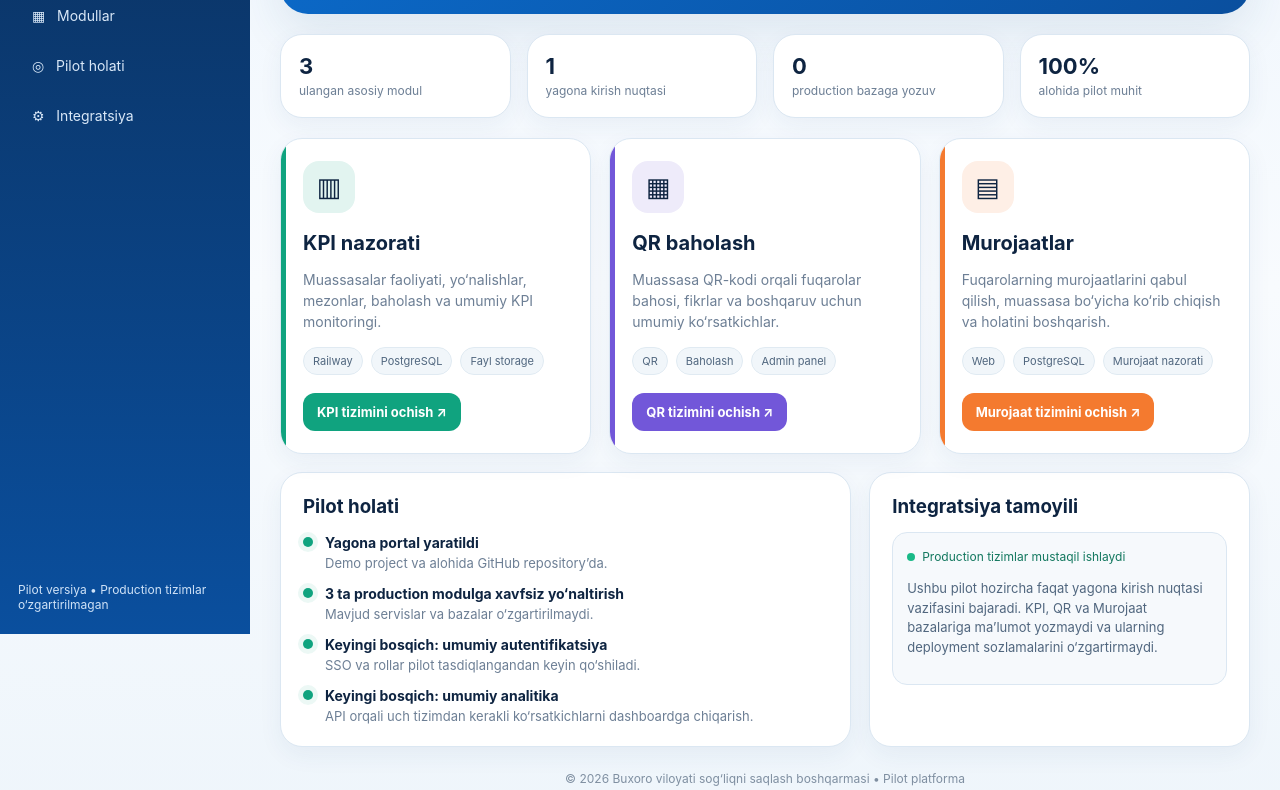
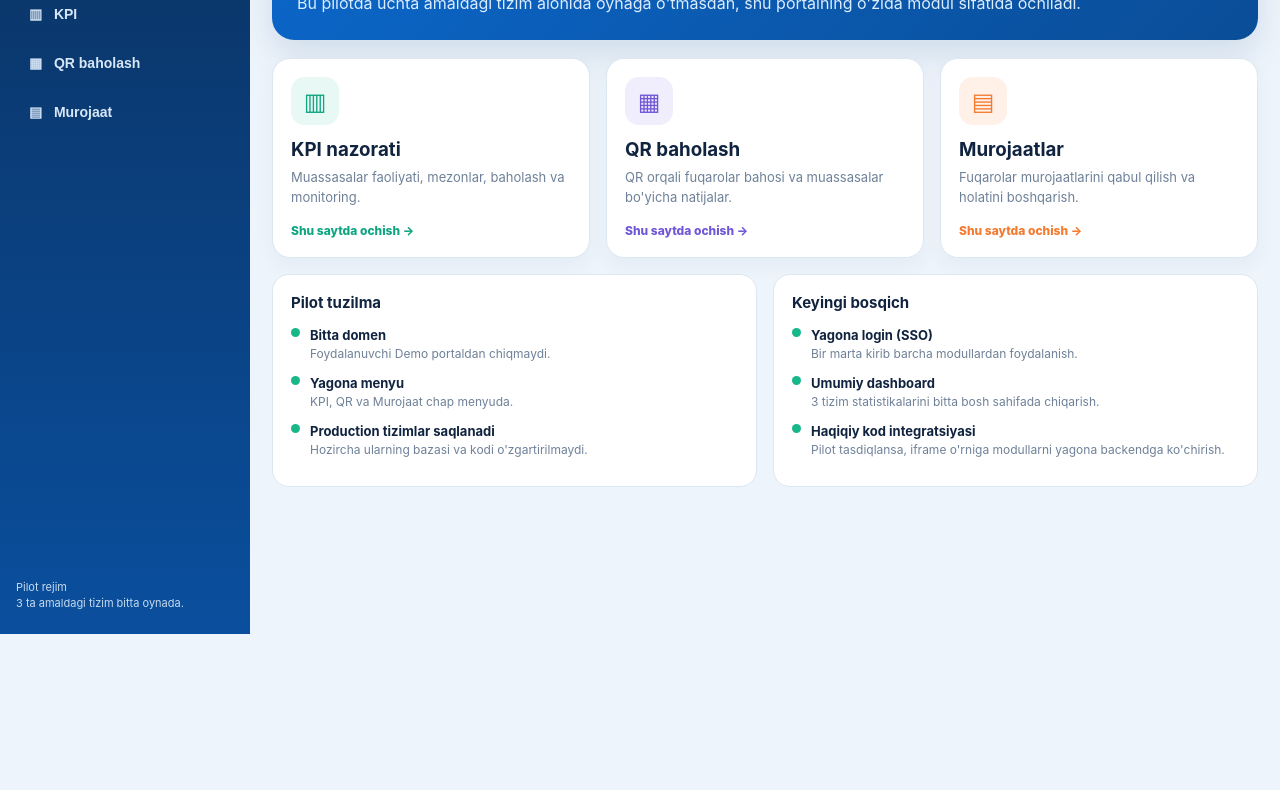
Before and after one commit to cccczzzz778-byte/demo, a website: page public/index.html in a window 1280 px wide. Shown: the part 166-956 px from the top of the page. After the commit the page ends 800 px from the top, so only its background shows below. Drawn offline with Linux system fonts and the light colour scheme.

Commit message:
Embed KPI QR and Murojaat modules inside unified portal

```diff
--- a/public/index.html
+++ b/public/index.html
@@ -1,129 +1,92 @@
 <!doctype html>
 <html lang="uz">
 <head>
-  <meta charset="utf-8" />
-  <meta name="viewport" content="width=device-width,initial-scale=1" />
+<meta charset="utf-8"/>
+<meta name="viewport" content="width=device-width,initial-scale=1"/>
 <title>Buxoro SSB Raqamli Boshqaruv Platformasi</title>
-  <meta name="description" content="KPI, QR baholash va Murojaat tizimlarini birlashtiruvchi pilot portal" />
 <style>
-    :root{
-      --bg:#f3f7fb;--panel:#fff;--ink:#0e2441;--muted:#6d7f95;--line:#dbe7f2;
-      --blue:#0b6bcb;--blue2:#0a4f9e;--green:#10a37f;--purple:#7257d9;--orange:#f47a2f;
-      --shadow:0 18px 45px rgba(28,74,119,.10);--radius:22px;
-    }
-    *{box-sizing:border-box}
-    body{margin:0;font-family:Inter,Segoe UI,Arial,sans-serif;background:linear-gradient(180deg,#eff6fd 0,#f8fbfe 45%,#eef5fb 100%);color:var(--ink)}
-    a{text-decoration:none;color:inherit}
-    .layout{min-height:100vh;display:grid;grid-template-columns:250px 1fr}
-    aside{background:linear-gradient(180deg,#0b315f,#0a4f9e);color:#fff;padding:28px 18px;position:sticky;top:0;height:100vh}
-    .brand{display:flex;gap:12px;align-items:center;margin-bottom:28px}
-    .brand-badge{width:48px;height:48px;border-radius:14px;background:#fff1;display:grid;place-items:center;font-size:24px;border:1px solid #ffffff2d}
-    .brand h1{font-size:16px;margin:0;line-height:1.25}.brand p{font-size:12px;margin:5px 0 0;color:#d9e8f8}
-    .nav{display:grid;gap:9px}.nav a{padding:12px 14px;border-radius:13px;color:#d9e8f8;font-size:14px}
-    .nav a.active,.nav a:hover{background:#ffffff17;color:white}
-    .aside-foot{position:absolute;bottom:22px;left:18px;right:18px;font-size:12px;color:#cfe2f7}
-    main{padding:30px}
-    .hero{border-radius:28px;background:linear-gradient(135deg,#0b6bcb,#0a4f9e);color:#fff;padding:28px 30px;box-shadow:var(--shadow);display:flex;justify-content:space-between;gap:20px;align-items:center}
-    .hero h2{font-size:30px;margin:0 0 8px}.hero p{margin:0;color:#dceeff;max-width:720px;line-height:1.55}
-    .pilot{background:#ffffff1d;border:1px solid #ffffff35;padding:10px 14px;border-radius:999px;font-size:13px;white-space:nowrap}
-    .stats{display:grid;grid-template-columns:repeat(4,1fr);gap:16px;margin:20px 0}
-    .stat,.card,.panel{background:var(--panel);border:1px solid var(--line);border-radius:var(--radius);box-shadow:0 8px 24px rgba(35,76,112,.06)}
-    .stat{padding:18px}.stat b{display:block;font-size:22px}.stat span{font-size:12px;color:var(--muted)}
-    .modules{display:grid;grid-template-columns:repeat(3,1fr);gap:18px}
-    .card{padding:22px;position:relative;overflow:hidden}.card:before{content:"";position:absolute;inset:0 auto 0 0;width:5px;background:var(--accent)}
-    .icon{width:52px;height:52px;border-radius:16px;background:color-mix(in srgb,var(--accent) 12%,white);display:grid;place-items:center;font-size:26px;margin-bottom:18px}
-    .card h3{margin:0 0 8px;font-size:20px}.card p{color:var(--muted);font-size:14px;line-height:1.5;min-height:64px}
-    .meta{display:flex;gap:8px;flex-wrap:wrap;margin:14px 0 18px}.tag{font-size:11px;padding:6px 9px;border-radius:999px;background:#f1f6fa;color:#51677f;border:1px solid #e0eaf2}
-    .btn{display:inline-flex;align-items:center;justify-content:center;padding:11px 14px;border-radius:12px;background:var(--accent);color:white;font-weight:700;font-size:13px}
-    .btn.secondary{background:#edf4fb;color:#22527c;margin-left:8px}
-    .bottom{display:grid;grid-template-columns:1.2fr .8fr;gap:18px;margin-top:18px}
-    .panel{padding:22px}.panel h3{margin:0 0 14px}.timeline{display:grid;gap:12px}.row{display:flex;gap:12px;align-items:flex-start}.dot{width:10px;height:10px;border-radius:50%;background:#10a37f;margin-top:5px;box-shadow:0 0 0 5px #10a37f14}.row b{font-size:14px}.row p{margin:3px 0 0;color:var(--muted);font-size:13px}
-    .notice{padding:14px;border-radius:15px;background:#f6f9fc;border:1px solid var(--line);color:#51677f;font-size:13px;line-height:1.5}
-    .status{display:inline-flex;align-items:center;gap:7px;font-size:12px;color:#13785f}.status:before{content:"";width:8px;height:8px;border-radius:50%;background:#19b987}
-    footer{color:#7f8fa1;font-size:12px;text-align:center;padding:24px}
-    @media(max-width:1050px){.layout{grid-template-columns:1fr}aside{height:auto;position:relative}.aside-foot{display:none}.nav{grid-template-columns:repeat(4,1fr)}.modules{grid-template-columns:1fr}.stats{grid-template-columns:repeat(2,1fr)}.bottom{grid-template-columns:1fr}}
-    @media(max-width:650px){main{padding:16px}.hero{align-items:flex-start;flex-direction:column}.hero h2{font-size:24px}.stats{grid-template-columns:1fr}.nav{grid-template-columns:1fr 1fr}.layout aside{padding-bottom:18px}}
+:root{--bg:#eef4fb;--panel:#fff;--ink:#10233f;--muted:#6f8198;--line:#dbe7f3;--blue:#0b63c8;--blue2:#083d7a;--green:#0fa581;--purple:#7057d8;--orange:#f47a2f}
+*{box-sizing:border-box}html,body{height:100%;margin:0;font-family:Inter,Segoe UI,Arial,sans-serif;background:var(--bg);color:var(--ink)}
+body{overflow:hidden}.app{height:100vh;display:grid;grid-template-columns:250px 1fr}
+aside{background:linear-gradient(180deg,#0b315f,#0a4f9e);color:white;padding:22px 16px;display:flex;flex-direction:column;gap:18px}
+.brand{display:flex;gap:11px;align-items:center;padding:4px 4px 12px;border-bottom:1px solid #ffffff20}.logo{width:44px;height:44px;border-radius:13px;background:#ffffff16;border:1px solid #ffffff24;display:grid;place-items:center;font-size:22px}.brand b{display:block;font-size:15px}.brand small{display:block;color:#d3e4f7;margin-top:3px}
+nav{display:grid;gap:9px}.navbtn{border:0;width:100%;text-align:left;padding:12px 13px;border-radius:12px;background:transparent;color:#d7e7f8;font-weight:650;cursor:pointer;font-size:14px}.navbtn:hover,.navbtn.active{background:#ffffff18;color:#fff}
+.badge{font-size:10px;margin-left:7px;padding:3px 7px;border:1px solid #ffffff28;border-radius:999px;color:#eaf4ff}.aside-note{margin-top:auto;color:#c7dbef;font-size:11px;line-height:1.45}
+.main{display:grid;grid-template-rows:auto 1fr;min-width:0}.top{height:70px;background:white;border-bottom:1px solid var(--line);display:flex;align-items:center;justify-content:space-between;padding:0 20px;box-shadow:0 4px 18px #1549770c;z-index:3}
+.title b{font-size:17px}.title span{display:block;font-size:12px;color:var(--muted);margin-top:3px}.topright{display:flex;gap:8px;align-items:center}.pill{font-size:11px;border-radius:999px;padding:7px 10px;background:#eaf7f2;color:#18715c;border:1px solid #ccebdd}.user{font-size:12px;padding:8px 10px;border-radius:10px;background:#f4f7fb;border:1px solid var(--line)}
+.content{position:relative;overflow:hidden}.screen{position:absolute;inset:0;display:none}.screen.active{display:block}
+#home{overflow:auto;padding:22px}.hero{background:linear-gradient(135deg,#0b67ca,#0a4d97);color:#fff;padding:25px;border-radius:22px;box-shadow:0 14px 34px #1a548326}.hero h1{margin:0 0 7px;font-size:27px}.hero p{margin:0;color:#dcecff;max-width:800px;line-height:1.5}
+.cards{display:grid;grid-template-columns:repeat(3,1fr);gap:16px;margin-top:18px}.card{background:white;border:1px solid var(--line);border-radius:18px;padding:18px;box-shadow:0 8px 20px #17476f0c;cursor:pointer;transition:.18s}.card:hover{transform:translateY(-2px);box-shadow:0 12px 26px #17476f18}.icon{width:48px;height:48px;border-radius:14px;display:grid;place-items:center;font-size:24px;margin-bottom:13px}.card h3{margin:0 0 7px}.card p{margin:0;color:var(--muted);font-size:13px;line-height:1.5}.go{margin-top:16px;display:inline-flex;align-items:center;gap:7px;font-size:12px;font-weight:800;color:var(--accent)}
+.info{display:grid;grid-template-columns:1fr 1fr;gap:16px;margin-top:16px}.box{background:white;border:1px solid var(--line);border-radius:17px;padding:18px}.box h3{margin:0 0 12px;font-size:15px}.row{display:flex;gap:10px;margin:11px 0}.dot{width:9px;height:9px;background:#18b78a;border-radius:50%;margin-top:4px}.row b{font-size:13px}.row span{display:block;color:var(--muted);font-size:12px;margin-top:2px}
+.modulebar{height:46px;background:#f7faff;border-bottom:1px solid var(--line);display:flex;align-items:center;padding:0 12px;gap:10px}.back{border:1px solid var(--line);background:white;border-radius:9px;padding:7px 10px;cursor:pointer;font-size:12px;font-weight:700;color:#315779}.modulebar b{font-size:13px}.modulebar span{font-size:11px;color:var(--muted)}
+.framewrap{height:calc(100% - 46px);background:white}.framewrap iframe{display:block;width:100%;height:100%;border:0;background:white}
+.frame-note{position:absolute;right:14px;top:53px;background:#10233fe8;color:#fff;padding:7px 10px;border-radius:9px;font-size:10px;z-index:2}
+@media(max-width:900px){.app{grid-template-columns:80px 1fr}.brand .txt,.navlabel,.aside-note{display:none}.brand{justify-content:center}.navbtn{text-align:center;font-size:18px}.badge{display:none}.cards{grid-template-columns:1fr}.info{grid-template-columns:1fr}}
 </style>
 </head>
 <body>
-<div class="layout">
+<div class="app">
 <aside>
-    <div class="brand">
-      <div class="brand-badge">✚</div>
-      <div><h1>Buxoro SSB</h1><p>Raqamli boshqaruv platformasi</p></div>
+  <div class="brand"><div class="logo">✚</div><div class="txt"><b>Buxoro SSB</b><small>Yagona boshqaruv platformasi</small></div></div>
+  <nav>
+    <button class="navbtn active" data-screen="home">⌂ <span class="navlabel">&nbsp; Bosh sahifa</span></button>
+    <button class="navbtn" data-screen="kpi">▥ <span class="navlabel">&nbsp; KPI</span></button>
+    <button class="navbtn" data-screen="qr">▦ <span class="navlabel">&nbsp; QR baholash</span></button>
+    <button class="navbtn" data-screen="murojaat">▤ <span class="navlabel">&nbsp; Murojaat</span></button>
+  </nav>
+  <div class="aside-note">Pilot rejim<br/>3 ta amaldagi tizim bitta oynada.</div>
+</aside>
+<section class="main">
+  <div class="top">
+    <div class="title"><b id="pageTitle">Boshqaruv paneli</b><span id="pageSub">KPI, QR va Murojaat yagona sayt ichida</span></div>
+    <div class="topright"><div class="pill">● PILOT ONLINE</div><div class="user">Administrator</div></div>
   </div>
-    <nav class="nav">
-      <a class="active" href="#dashboard">⌂ &nbsp; Dashboard</a>
-      <a href="#modules">▦ &nbsp; Modullar</a>
-      <a href="#pilot">◎ &nbsp; Pilot holati</a>
-      <a href="#about">⚙ &nbsp; Integratsiya</a>
-    </nav>
-    <div class="aside-foot">Pilot versiya • Production tizimlar o‘zgartirilmagan</div>
-  </aside>
-
-  <main>
-    <section id="dashboard" class="hero">
-      <div>
-        <h2>Buxoro SSB Raqamli Boshqaruv Platformasi</h2>
-        <p>KPI nazorati, QR baholash va fuqarolar murojaatlarini bitta boshqaruv portalida jamlash uchun pilot versiya.</p>
+  <div class="content">
+    <div id="home" class="screen active">
+      <div class="hero"><h1>Buxoro SSB Raqamli Boshqaruv Platformasi</h1><p>Bu pilotda uchta amaldagi tizim alohida oynaga o'tmasdan, shu portalning o'zida modul sifatida ochiladi.</p></div>
+      <div class="cards">
+        <div class="card" data-open="kpi" style="--accent:var(--green)"><div class="icon" style="background:#e8f8f4;color:var(--green)">▥</div><h3>KPI nazorati</h3><p>Muassasalar faoliyati, mezonlar, baholash va monitoring.</p><div class="go">Shu saytda ochish →</div></div>
+        <div class="card" data-open="qr" style="--accent:var(--purple)"><div class="icon" style="background:#f0edfd;color:var(--purple)">▦</div><h3>QR baholash</h3><p>QR orqali fuqarolar bahosi va muassasalar bo'yicha natijalar.</p><div class="go">Shu saytda ochish →</div></div>
+        <div class="card" data-open="murojaat" style="--accent:var(--orange)"><div class="icon" style="background:#fff0e8;color:var(--orange)">▤</div><h3>Murojaatlar</h3><p>Fuqarolar murojaatlarini qabul qilish va holatini boshqarish.</p><div class="go">Shu saytda ochish →</div></div>
       </div>
-      <div class="pilot">PILOT • DEMO</div>
-    </section>
-
-    <section class="stats">
-      <div class="stat"><b>3</b><span>ulangan asosiy modul</span></div>
-      <div class="stat"><b>1</b><span>yagona kirish nuqtasi</span></div>
-      <div class="stat"><b>0</b><span>production bazaga yozuv</span></div>
-      <div class="stat"><b>100%</b><span>alohida pilot muhit</span></div>
-    </section>
-
-    <section id="modules" class="modules">
-      <article class="card" style="--accent:var(--green)">
-        <div class="icon">▥</div>
-        <h3>KPI nazorati</h3>
-        <p>Muassasalar faoliyati, yo‘nalishlar, mezonlar, baholash va umumiy KPI monitoringi.</p>
-        <div class="meta"><span class="tag">Railway</span><span class="tag">PostgreSQL</span><span class="tag">Fayl storage</span></div>
-        <a class="btn" href="https://buxoro-kpi-production.up.railway.app/" target="_blank" rel="noopener">KPI tizimini ochish ↗</a>
-      </article>
-
-      <article class="card" style="--accent:var(--purple)">
-        <div class="icon">▦</div>
-        <h3>QR baholash</h3>
-        <p>Muassasa QR-kodi orqali fuqarolar bahosi, fikrlar va boshqaruv uchun umumiy ko‘rsatkichlar.</p>
-        <div class="meta"><span class="tag">QR</span><span class="tag">Baholash</span><span class="tag">Admin panel</span></div>
-        <a class="btn" href="https://qr-baholash.up.railway.app/" target="_blank" rel="noopener">QR tizimini ochish ↗</a>
-      </article>
-
-      <article class="card" style="--accent:var(--orange)">
-        <div class="icon">▤</div>
-        <h3>Murojaatlar</h3>
-        <p>Fuqarolarning murojaatlarini qabul qilish, muassasa bo‘yicha ko‘rib chiqish va holatini boshqarish.</p>
-        <div class="meta"><span class="tag">Web</span><span class="tag">PostgreSQL</span><span class="tag">Murojaat nazorati</span></div>
-        <a class="btn" href="https://buxoro-tibbiyot-web-production.up.railway.app/" target="_blank" rel="noopener">Murojaat tizimini ochish ↗</a>
-      </article>
-    </section>
-
-    <section class="bottom">
-      <div id="pilot" class="panel">
-        <h3>Pilot holati</h3>
-        <div class="timeline">
-          <div class="row"><div class="dot"></div><div><b>Yagona portal yaratildi</b><p>Demo project va alohida GitHub repository’da.</p></div></div>
-          <div class="row"><div class="dot"></div><div><b>3 ta production modulga xavfsiz yo‘naltirish</b><p>Mavjud servislar va bazalar o‘zgartirilmaydi.</p></div></div>
-          <div class="row"><div class="dot"></div><div><b>Keyingi bosqich: umumiy autentifikatsiya</b><p>SSO va rollar pilot tasdiqlangandan keyin qo‘shiladi.</p></div></div>
-          <div class="row"><div class="dot"></div><div><b>Keyingi bosqich: umumiy analitika</b><p>API orqali uch tizimdan kerakli ko‘rsatkichlarni dashboardga chiqarish.</p></div></div>
+      <div class="info">
+        <div class="box"><h3>Pilot tuzilma</h3><div class="row"><div class="dot"></div><div><b>Bitta domen</b><span>Foydalanuvchi Demo portaldan chiqmaydi.</span></div></div><div class="row"><div class="dot"></div><div><b>Yagona menyu</b><span>KPI, QR va Murojaat chap menyuda.</span></div></div><div class="row"><div class="dot"></div><div><b>Production tizimlar saqlanadi</b><span>Hozircha ularning bazasi va kodi o'zgartirilmaydi.</span></div></div></div>
+        <div class="box"><h3>Keyingi bosqich</h3><div class="row"><div class="dot"></div><div><b>Yagona login (SSO)</b><span>Bir marta kirib barcha modullardan foydalanish.</span></div></div><div class="row"><div class="dot"></div><div><b>Umumiy dashboard</b><span>3 tizim statistikalarini bitta bosh sahifada chiqarish.</span></div></div><div class="row"><div class="dot"></div><div><b>Haqiqiy kod integratsiyasi</b><span>Pilot tasdiqlansa, iframe o'rniga modullarni yagona backendga ko'chirish.</span></div></div></div>
       </div>
     </div>
-      <div id="about" class="panel">
-        <h3>Integratsiya tamoyili</h3>
-        <div class="notice">
-          <div class="status">Production tizimlar mustaqil ishlaydi</div>
-          <p>Ushbu pilot hozircha faqat yagona kirish nuqtasi vazifasini bajaradi. KPI, QR va Murojaat bazalariga ma’lumot yozmaydi va ularning deployment sozlamalarini o‘zgartirmaydi.</p>
+
+    <div id="kpi" class="screen">
+      <div class="modulebar"><button class="back" data-screen="home">← Bosh sahifa</button><b>KPI nazorati</b><span>• shu portal ichida</span></div>
+      <div class="framewrap"><iframe src="https://buxoro-kpi-production.up.railway.app/" title="KPI"></iframe></div>
+    </div>
+    <div id="qr" class="screen">
+      <div class="modulebar"><button class="back" data-screen="home">← Bosh sahifa</button><b>QR baholash</b><span>• shu portal ichida</span></div>
+      <div class="framewrap"><iframe src="https://qr-baholash.up.railway.app/" title="QR baholash"></iframe></div>
+    </div>
+    <div id="murojaat" class="screen">
+      <div class="modulebar"><button class="back" data-screen="home">← Bosh sahifa</button><b>Murojaatlar</b><span>• shu portal ichida</span></div>
+      <div class="framewrap"><iframe src="https://buxoro-tibbiyot-web-production.up.railway.app/" title="Murojaatlar"></iframe></div>
     </div>
   </div>
 </section>
-
-    <footer>© 2026 Buxoro viloyati sog‘liqni saqlash boshqarmasi • Pilot platforma</footer>
-  </main>
 </div>
+<script>
+const meta={
+ home:["Boshqaruv paneli","KPI, QR va Murojaat yagona sayt ichida"],
+ kpi:["KPI nazorati","Muassasalar KPI tizimi"],
+ qr:["QR baholash","Fuqarolar baholash tizimi"],
+ murojaat:["Murojaatlar","Fuqarolar murojaatlari tizimi"]
+};
+function show(id){
+ document.querySelectorAll(".screen").forEach(x=>x.classList.remove("active"));
+ document.getElementById(id).classList.add("active");
+ document.querySelectorAll(".navbtn").forEach(x=>x.classList.toggle("active",x.dataset.screen===id));
+ pageTitle.textContent=meta[id][0]; pageSub.textContent=meta[id][1];
+ history.replaceState(null,"","#"+id);
+}
+document.querySelectorAll("[data-screen]").forEach(b=>b.addEventListener("click",()=>show(b.dataset.screen)));
+document.querySelectorAll("[data-open]").forEach(b=>b.addEventListener("click",()=>show(b.dataset.open)));
+const first=location.hash.slice(1); if(meta[first]) show(first);
+</script>
 </body>
 </html>
```
Lines whose indentation alone changed are shown as unchanged.
